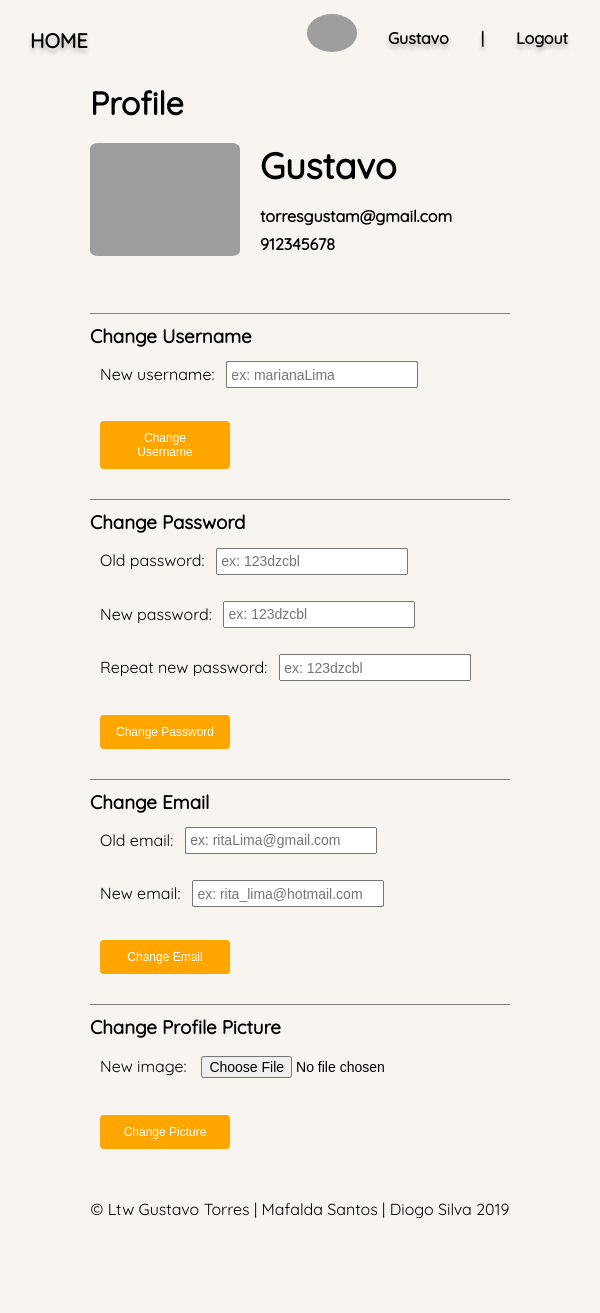
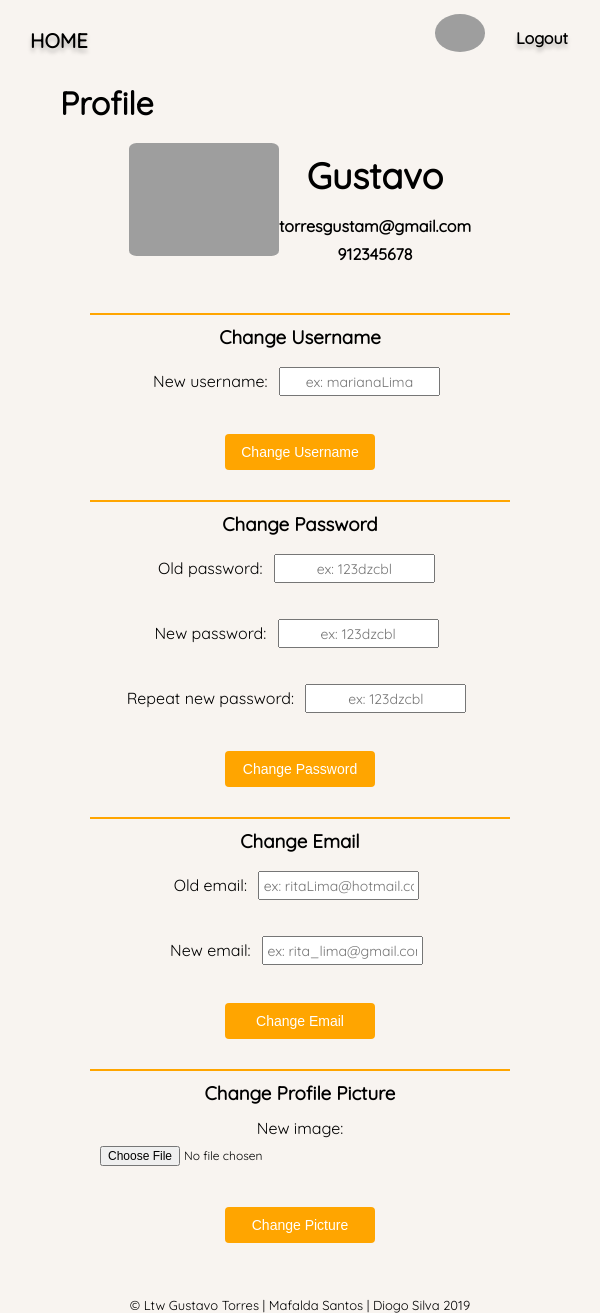
Before and after one commit to gmtorres/MIEIC_19_20_LTW, a PHP site: page /pages/editProfile.php in a window 600 px wide. Before the commit the page ends 1219 px from the top, so only its background shows below. Run offline with PHP 8.4, Linux system fonts and the light colour scheme; the visitor is signed in with stand-in values (Sample User, id 1); data comes from the database, SQL or seed files in the repository; grey boxes are pictures that could not be loaded.

Commit message:
Mobile version improved
Co-authored-by: diogoalex01 <diogoalexandre01@hotmail.com>
Co-authored-by: mafaldasantos10 <mafalda.ctsantos@gmail.com>

```diff
--- a/css/editProfile.css
+++ b/css/editProfile.css
@@ -1,14 +1,7 @@
-#pageContent{
-    margin-left: 10%;
-    margin-right: 10%;
-}
-
 .box {
     margin: 20px 30px;
     display: grid;
-    border-top-color: grey;
-    border-top-style: solid;
-    border-top-width: 1px;
+    border-top: orange solid 2px;
 }
 
 .box label {
@@ -22,9 +15,10 @@
 
 .box input {
     font-size: 14px;
-    margin: 0.20px 0.5em;
+    margin: 5px 0.5em;
     padding: 0.25em 0.25em;
     width: auto;
+    text-align: center;
 }
 
 h1 {
@@ -46,7 +40,6 @@ h1 {
     -webkit-transition: all 1s cubic-bezier(0.19, 1, 0.22, 1);
     transition: all 1s cubic-bezier(0.19, 1, 0.22, 1);
 }
-
 
 #userInfo {
     padding-left: 10px;
@@ -79,12 +72,12 @@ h1 {
     color: white;
     padding: 10px 15px;
     width: 17%;
-    min-width: 130px;
-    margin:10px 10px;
+    min-width: 150px;
+    margin: 10px 10px;
     border: none;
     border-radius: 4px;
     cursor: pointer;
-    font-size: 12px;
+    font-size: 14px;
     -webkit-transition: all 1s cubic-bezier(0.19, 1, 0.22, 1);
           transition: all 1s cubic-bezier(0.19, 1, 0.22, 1);
 }
@@ -102,9 +95,11 @@ h1 {
   overflow: hidden;
   position: relative;
 }
+
 .btnfos-4 span {
   z-index: 20;
 }
+
 .btnfos-4:after {
   background: #fff;
   content: "";
@@ -127,3 +122,44 @@ h1 {
   -webkit-transition: all 550ms cubic-bezier(0.19, 1, 0.22, 1);
           transition: all 550ms cubic-bezier(0.19, 1, 0.22, 1);
 }
+
+@media only screen and (max-width: 600px) {
+    div#userInfo {
+        justify-content: center;
+        margin: 0px;
+        padding: 0px;
+    }
+
+    div#userDetails {
+        margin: 0px;
+        padding-top: 10px;
+    }
+
+    div#pageContent h1 {
+        padding: 0px;
+        text-align: left;
+    }
+
+    #pageContent{
+        margin-left: 10%;
+        margin-right: 10%;
+        text-align: center;
+    }
+
+    .box button {
+        justify-self: center;
+    }
+
+    h1 {
+        margin-left: 0px;
+    }
+
+    form#changeProfilePic.box input {
+        width: 100%;
+        padding-left: 0px;
+        padding-right: 0px;
+        margin-left: 0px;
+        margin-right: 0px;
+        font-size: 12px;
+    }
+}
--- a/css/headerBlack.css
+++ b/css/headerBlack.css
@@ -1,3 +1,13 @@
+@media only screen and (max-width: 600px) {
+  #login h2 {
+    display: none;
+  }
+
+  #login a:nth-child(2) {
+    display: none;
+  }
+}
+
 .bar {
   overflow: hidden;
 }
--- a/css/style.css
+++ b/css/style.css
@@ -1,9 +1,11 @@
-
 body {
     margin: 0;
     background: #F8F4F0;
     font-family: 'Quicksand', sans-serif;
+}
 
+input {
+    font-family: 'Quicksand', sans-serif;
 }
 
 #profilePicture {
@@ -63,6 +65,7 @@ body {
     position: relative;
     min-height: 100vh;
 }
+
 #content-wrap {
     padding-bottom: 2.5rem;    /* Footer height */
 }
@@ -75,6 +78,8 @@ body {
     background-color: transparent;
     color: black;
 }
-footer p{
+
+footer p {
     margin: 0px;
+    font-size: 13px;
 }
--- a/pages/editProfile.php
+++ b/pages/editProfile.php
@@ -62,10 +62,10 @@
         <form class = "box" id='changeEmail'>
             <h3> Change Email </h3>
             <label> Old email:
-                <input type = "email" name = "email" placeholder="ex: ritaLima@gmail.com" required>
+                <input type = "email" name = "email" placeholder="ex: ritaLima@hotmail.com" required>
             </label><br>
             <label> New email:
-                <input type = "email" name = "email" placeholder="ex: rita_lima@hotmail.com" required>
+                <input type = "email" name = "email" placeholder="ex: rita_lima@gmail.com" required>
             </label><br>
             <span></span>
             <input class='csrf' type="hidden" name="csrf" value="<?=$_SESSION['csrf']?>">
--- a/templates/header.php
+++ b/templates/header.php
@@ -10,6 +10,7 @@ function draw_header()
     <head>
         <title>My Project</title>
         <meta charset="utf-8">
+        <meta name="viewport" content="width=device-width, initial-scale=1.0"/>
         <link href="https://fonts.googleapis.com/css?family=Quicksand&display=swap" rel="stylesheet">
         <link href="../css/style.css" rel="stylesheet">
     </head>
@@ -28,6 +29,7 @@ function draw_header()
         <head>
             <title>My Project</title>
             <meta charset="utf-8">
+            <meta name="viewport" content="width=device-width, initial-scale=1.0"/>
             <link href="https://fonts.googleapis.com/css?family=Quicksand&display=swap" rel="stylesheet">
             <link href="../css/style.css" rel="stylesheet">
             <?php
```
Also changed, not shown: css/header.css (+10 -0 lines), css/homePage.css (+19 -4 lines), css/manage.css (+45 -25 lines), css/user.css (+52 -34 lines).
